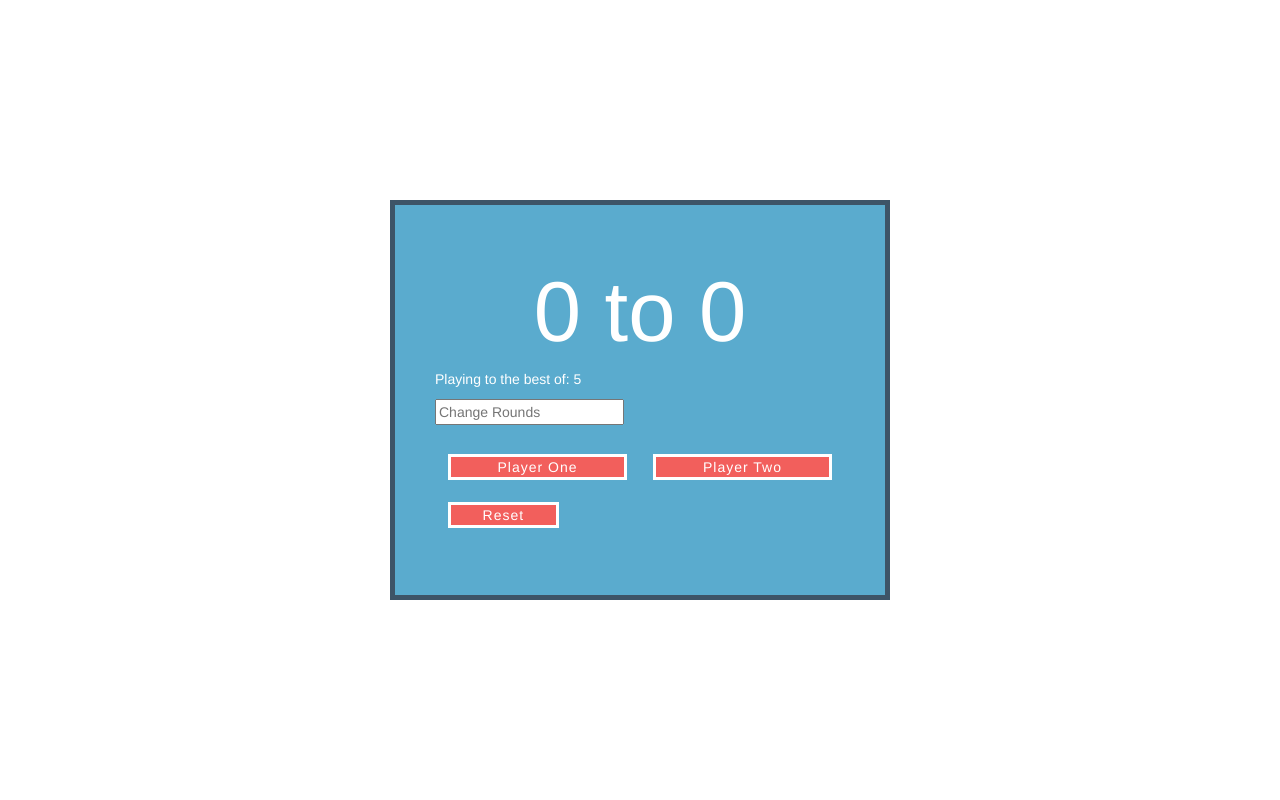
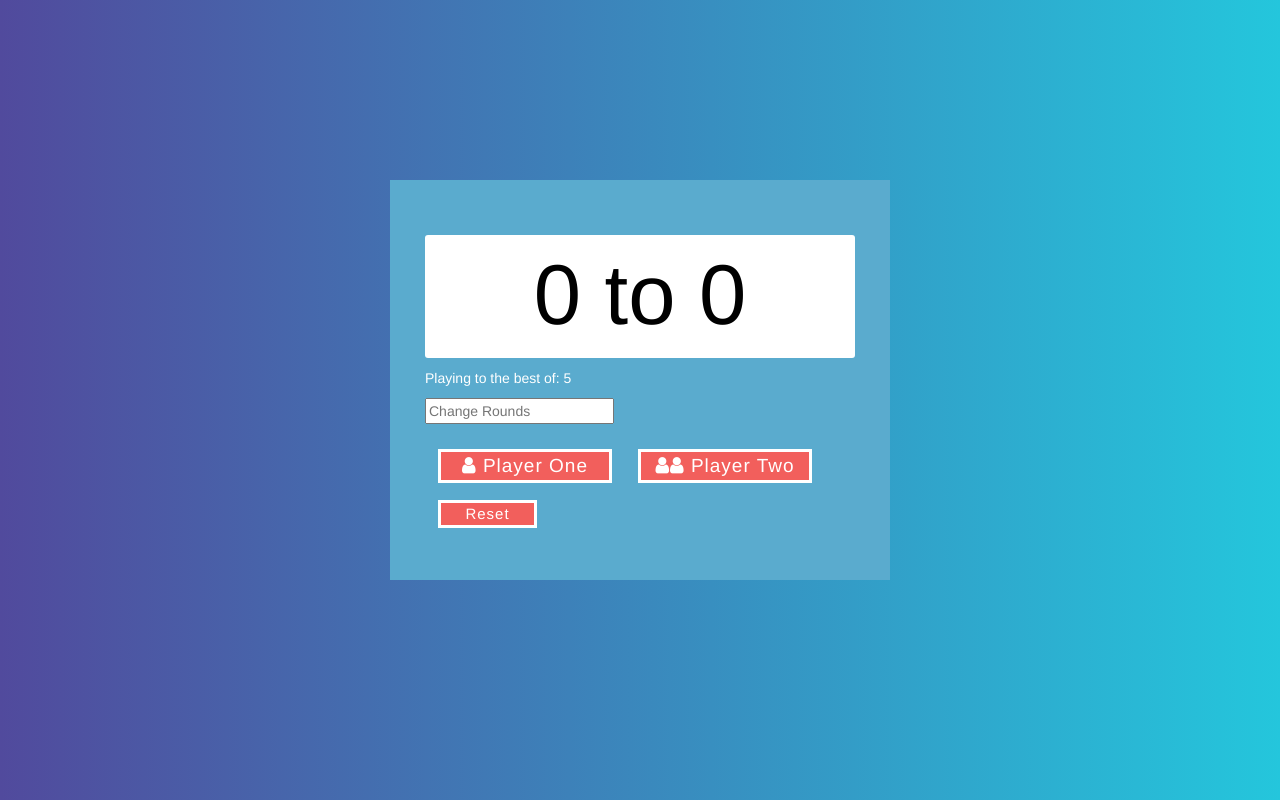
Before and after one commit to DanielGarciaGuillen/scorekeeper, a plain HTML site: page index.html in a window 1280 px wide. Drawn offline with nearby package versions, Linux system fonts and the light colour scheme.

Commit message:
style/add gradient background

```diff
--- a/index.html
+++ b/index.html
@@ -1,41 +1,35 @@
 <!DOCTYPE HTML>
 <HTML>
-
 <head>
+    <meta charset="UTF-8">
     <link rel="stylesheet" href="style.css">
+    <link  href="http://cdnjs.cloudflare.com/ajax/libs/font-awesome/4.3.0/css/font-awesome.css" rel="stylesheet"  type='text/css'>
+    <meta name="viewport" content="width=device-width, initial-scale=1">
     <script  src="https://code.jquery.com/jquery-3.2.1.min.js"  integrity="sha256-hwg4gsxgFZhOsEEamdOYGBf13FyQuiTwlAQgxVSNgt4="  crossorigin="anonymous"></script>
     <link rel="stylesheet" href="https://maxcdn.bootstrapcdn.com/bootstrap/3.3.7/css/bootstrap.min.css" integrity="sha384-BVYiiSIFeK1dGmJRAkycuHAHRg32OmUcww7on3RYdg4Va+PmSTsz/K68vbdEjh4u" crossorigin="anonymous">
-    <link rel="stylesheet" href="https://maxcdn.bootstrapcdn.com/bootstrap/3.3.7/css/bootstrap-theme.min.css" integrity="sha384-rHyoN1iRsVXV4nD0JutlnGaslCJuC7uwjduW9SVrLvRYooPp2bWYgmgJQIXwl/Sp" crossorigin="anonymous">
     <script src="https://maxcdn.bootstrapcdn.com/bootstrap/3.3.7/js/bootstrap.min.js" integrity="sha384-Tc5IQib027qvyjSMfHjOMaLkfuWVxZxUPnCJA7l2mCWNIpG9mGCD8wGNIcPD7Txa" crossorigin="anonymous"></script>
-    </head>
+</head>
 
 <body>
 
-  <div class="container">
-    <div class="Absolute-Center is-Responsive">
-       <h1 class="text-center scoremark"> <span id ="sc1">0</span> to <span id="sc2">0</span></h1>
-       <p> Playing to the best of:  <span id= "score">5</span></p>
+  <div class="Absolute-Center is-Responsive">
 
-       <input placeholder="Change Rounds" type = "number" id="scorelimit"> </input>
-       <span class="tab"></span>
+    <h1 class="text-center scoremark"> <span id ="sc1">0</span> to <span id="sc2">0</span></h1>
 
+    <p>Playing to the best of:  <span id= "score">5</span></p>
 
-        <div class="row center-block">
-         <button id= "player1" class="col-md-6 col-centered btn striped-shadow white"><span> Player One </span></button>
-         <button id= "player2" class="col-md-6 btn striped-shadow white"><span> Player Two </span></button>
-        </div>
+    <input placeholder="Change Rounds" type = "number" id="scorelimit"> </input>
 
-      <button class="col-md-4 btn striped-shadow white" type="reset" id="rest" ><span> Reset</span> </button>
+      <div class="row center-block">
+          <button id= "player1" class="col-md-6 col-centered btn striped-shadow white"><span><i class="fa fa-user" aria-hidden="true"></i> Player One </span></button>
+          <button id= "player2" class="col-md-6 btn striped-shadow white"><span><i class="fa fa-user" aria-hidden="true"></i><i class="fa fa-user" aria-hidden="true"></i> Player Two </span></button>
+      </div>
 
+    <button class="col-md-4 btn striped-shadow white" type="reset" id="rest" ><span> Reset</span> </button>
 
-
-    </div>
   </div>
 
+ <script src="scorekeeper.js"></script>
 
-    <script src="scorekeeper.js"></script>
 </body>
-
-
-
 </HTML>
--- a/style.css
+++ b/style.css
@@ -1,6 +1,21 @@
+html{
+    height: 100%;
+}
+
+body {
+font-family: Roboto;
+background: #24C6DC;  /* fallback for old browsers */
+background: -webkit-linear-gradient(to right, #514A9D, #24C6DC);  /* Chrome 10-25, Safari 5.1-6 */
+background: linear-gradient(to right, #514A9D, #24C6DC); /* W3C, IE 10+/ Edge, Firefox 16+, Chrome 26+, Opera 12+, Safari 7+ */
+}
 
 .scoremark{
     font-size: 85px;
+    background: white;
+    height: 123px;
+    padding-top: 13px;
+    color: black;
+    border-radius: 3px;
 }
 
 #scorelimit{
@@ -8,18 +23,14 @@
 }
 
 .winner {
-    color: #3D5467;
+    color: #F25F5C;
 }
-
 
 .Absolute-Center {
   margin: auto;
   position: absolute;
-  top: 0; left: 0; bottom: 0; right: 0;
+  top: 0; left: 0; bottom: 40px; right: 0;
   background: #5AABCE;
-  border-width: 5px;
-  border-style: solid;
-  border-color: #3D5467;
   color: white;
 }
 
@@ -28,13 +39,11 @@
   height: 50%;
   min-width: 200px;
   max-width: 500px;
-  padding: 40px;
+  padding: 35px;
 }
 
 .row{
     padding-top: 18px;
-    height: 30px;
-
 }
 
 button {
@@ -49,6 +58,21 @@ button {
     background-color: transparent;
     height: 48px;
     text-transform: uppercase;
+    font-size: 19px;
+}
+
+#player1{
+    font-size: 19px;
+    width: 200px;
+}
+#player2{
+    font-size: 19px;
+    width: 200px;
+}
+
+#rest {
+    font-size: 15px;
+    width: 125px;
 }
 
 .btn.striped-shadow span {
@@ -57,6 +81,7 @@ button {
     z-index: 2;
     border: 3px solid;
 }
+
 .btn.striped-shadow.white span {
     border-color: #fff;
     color: #fff;
@@ -64,14 +89,18 @@ button {
 }
 
 .btn.striped-shadow:hover {
-    -webkit-transform: translate(-5px,5px);
-    -ms-transform: translate(-5px,5px);
-    transform: translate(-5px,5px);
+    -webkit-transform: translate(-3px,3px);
+    -ms-transform: translate(-3px,3px);
+    transform: translate(-3px,3px);
     z-index: 3;
 }
 
 button.btn.striped-shadow:hover:after, button.btn.striped-shadow:hover:before {
-    -webkit-transform: translate(5px,-5px);
-    -ms-transform: translate(5px,-5px);
-    transform: translate(5px,-5px);
+    -webkit-transform: translate(3px,-3px);
+    -ms-transform: translate(3px,-3px);
+    transform: translate(3px,-3px);
 }
+
+.fa {
+    color: white;
+}
```
